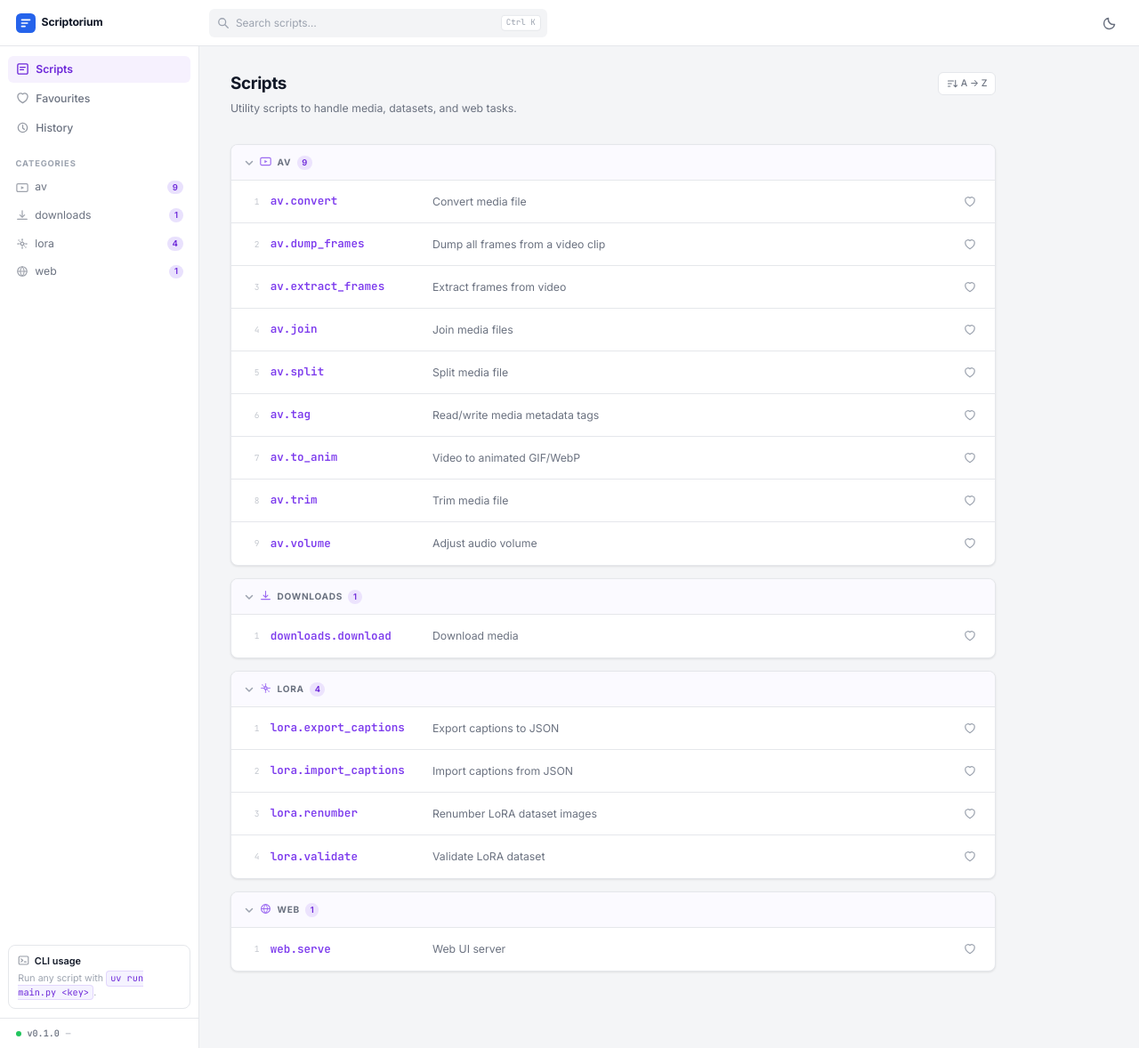
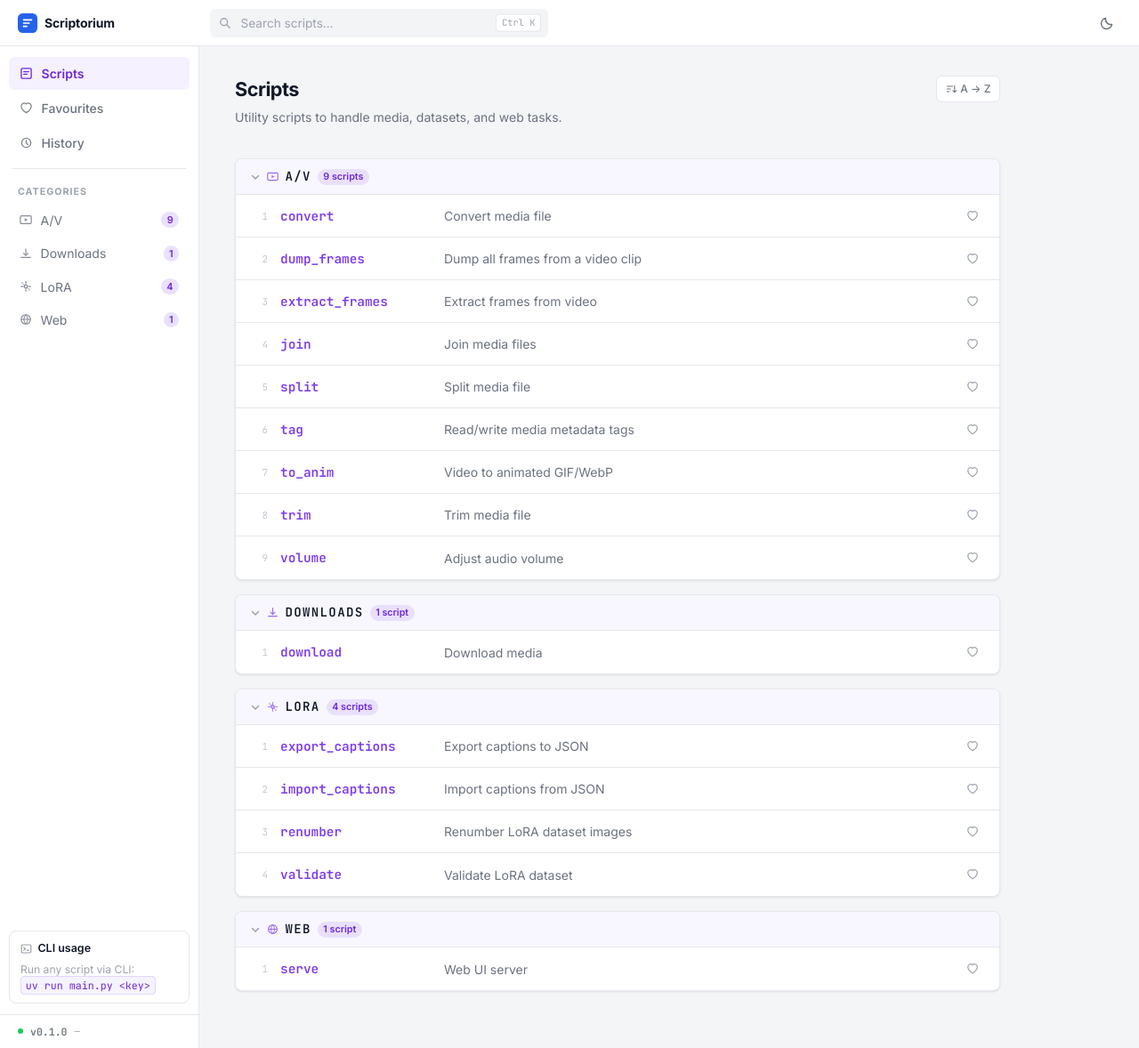
Before and after one commit to ayy-em/scriptorium, a FastAPI app: page / in a window 1280 px wide. Shown: the whole page at 89% size. Run offline with FastAPI, Linux system fonts and the light colour scheme; some libraries are stand-ins or nearby versions.

Commit message:
add theme LABEL; strip theme prefix from rows; N scripts badge; sidebar polish
- Add LABEL to each scripts/<theme>/__init__.py (API, A/V, Downloads,
  Formats, Home Assistant, LLM, LoRA, Photo, Printing, Speech, Tabular, Web)
- Add theme_labels() to core/registry.py; reads LABEL, falls back to
  title-cased key; pass labels dict to all template contexts in webapp/app.py
- index.html: section headers use labels[theme]; row .row-key shows just
  the script name (e.g. convert, not av.convert); badge shows "9 scripts"
- _sidebar.html: category buttons use labels[theme]; add .sidebar-divider
  <hr> between top nav links and the Categories section
- style.css: .sidebar-divider rule; theme-header background mix raised from
  40% to 70% for clearer section/row distinction; sidebar-link padding
  0.5rem 0.75rem, icon opacity 0.85; sidebar-category padding 0.45rem 0.75rem,
  icon opacity 0.8

Co-Authored-By: Claude Sonnet 4.6 <noreply@anthropic.com>

```diff
--- a/core/registry.py
+++ b/core/registry.py
@@ -28,6 +28,23 @@ def discover() -> dict[str, ModuleType]:
     return result
 
 
+def theme_labels() -> dict[str, str]:
+    """Return {theme_key: display_label} for each discovered theme.
+
+    Reads the LABEL module attribute; falls back to title-cased key if absent.
+
+    Returns:
+        Mapping of theme key to human-readable label string.
+    """
+    result: dict[str, str] = {}
+    for theme in pkgutil.iter_modules(_scripts_pkg.__path__):
+        if theme.name.startswith("_"):
+            continue
+        mod = importlib.import_module(f"scripts.{theme.name}")
+        result[theme.name] = getattr(mod, "LABEL", theme.name.replace("_", " ").title())
+    return result
+
+
 def discover_themes() -> dict[str, dict[str, ModuleType]]:
     """Return {theme: {script_name: module}} for all discovered scripts.
 
--- a/scripts/api/__init__.py
+++ b/scripts/api/__init__.py
@@ -1 +1,3 @@
 """API utility scripts."""
+
+LABEL = "API"
--- a/scripts/av/__init__.py
+++ b/scripts/av/__init__.py
@@ -1 +1,3 @@
 """A/V manipulation scripts backed by ffmpeg."""
+
+LABEL = "A/V"
--- a/scripts/downloads/__init__.py
+++ b/scripts/downloads/__init__.py
@@ -1 +1,3 @@
 """Media download scripts backed by yt-dlp."""
+
+LABEL = "Downloads"
--- a/scripts/formats/__init__.py
+++ b/scripts/formats/__init__.py
@@ -1 +1,3 @@
 """File format conversion scripts."""
+
+LABEL = "Formats"
--- a/scripts/homeassistant/__init__.py
+++ b/scripts/homeassistant/__init__.py
@@ -1 +1,3 @@
 """Home Assistant utility scripts."""
+
+LABEL = "Home Assistant"
--- a/scripts/llm/__init__.py
+++ b/scripts/llm/__init__.py
@@ -1 +1,3 @@
 """LLM utility scripts."""
+
+LABEL = "LLM"
--- a/scripts/lora/__init__.py
+++ b/scripts/lora/__init__.py
@@ -1 +1,3 @@
 """LoRA training dataset scripts."""
+
+LABEL = "LoRA"
--- a/scripts/photo/__init__.py
+++ b/scripts/photo/__init__.py
@@ -1 +1,3 @@
 """Photo manipulation scripts."""
+
+LABEL = "Photo"
--- a/scripts/printing/__init__.py
+++ b/scripts/printing/__init__.py
@@ -1 +1,3 @@
 """Print-related utility scripts."""
+
+LABEL = "Printing"
--- a/scripts/speech/__init__.py
+++ b/scripts/speech/__init__.py
@@ -1 +1,3 @@
 """Speech processing scripts."""
+
+LABEL = "Speech"
--- a/scripts/tabular/__init__.py
+++ b/scripts/tabular/__init__.py
@@ -1 +1,3 @@
 """Tabular data processing scripts."""
+
+LABEL = "Tabular"
--- a/scripts/web/__init__.py
+++ b/scripts/web/__init__.py
@@ -1 +1,3 @@
 """Web UI theme — FastAPI server for browsing and running scripts in the browser."""
+
+LABEL = "Web"
--- a/webapp/app.py
+++ b/webapp/app.py
@@ -14,7 +14,7 @@ from fastapi.responses import StreamingResponse
 from fastapi.staticfiles import StaticFiles
 from fastapi.templating import Jinja2Templates
 
-from core.registry import discover, discover_themes
+from core.registry import discover, discover_themes, theme_labels
 from webapp._form import build_argv, fields_from_parser
 
 _REPO_ROOT = Path(__file__).parent.parent
@@ -85,12 +85,14 @@ _GIT_HASH = _read_git_hash()
 async def index(request: Request):
     """List all available scripts grouped by theme."""
     themes = discover_themes()
+    labels = theme_labels()
     return templates.TemplateResponse(
         request,
         "index.html",
         {
             "themes": themes,
             "all_themes": themes,
+            "labels": labels,
             "themes_data_json": _themes_search_json(themes),
             "version": _APP_VERSION,
             "git_hash": _GIT_HASH,
@@ -117,6 +119,7 @@ async def script_detail(theme: str, script_name: str, request: Request):
             "mod": mod,
             "field_specs": field_specs,
             "all_themes": discover_themes(),
+            "labels": theme_labels(),
             "version": _APP_VERSION,
             "git_hash": _GIT_HASH,
         },
--- a/webapp/static/style.css
+++ b/webapp/static/style.css
@@ -49,7 +49,7 @@ input, select, textarea { font: inherit; }
 
 /* ─── Base ───────────────────────────────────────────────────────────────── */
 html {
-  font-size: 14px;
+  font-size: 16px;
   -webkit-font-smoothing: antialiased;
 }
 
@@ -192,8 +192,8 @@ body {
 .sidebar-link {
   display: flex;
   align-items: center;
-  gap: 0.55rem;
-  padding: 0.45rem 0.625rem;
+  gap: 0.6rem;
+  padding: 0.5rem 0.75rem;
   border-radius: 6px;
   font-size: 0.875rem;
   font-weight: 500;
@@ -215,7 +215,7 @@ body {
   font-weight: 600;
 }
 
-.sidebar-link svg { flex-shrink: 0; opacity: 0.7; }
+.sidebar-link svg { flex-shrink: 0; opacity: 0.85; }
 .sidebar-link.active svg { opacity: 1; }
 
 .sidebar-section-label {
@@ -237,8 +237,8 @@ body {
 .sidebar-category {
   display: flex;
   align-items: center;
-  gap: 0.55rem;
-  padding: 0.4rem 0.625rem;
+  gap: 0.6rem;
+  padding: 0.45rem 0.75rem;
   border-radius: 6px;
   font-size: 0.875rem;
   color: var(--text-muted);
@@ -261,7 +261,7 @@ body {
   font-weight: 600;
 }
 
-.sidebar-category svg { flex-shrink: 0; opacity: 0.65; }
+.sidebar-category svg { flex-shrink: 0; opacity: 0.8; }
 .sidebar-category.active svg { opacity: 1; }
 
 .sidebar-category-name { flex: 1; }
@@ -283,6 +283,17 @@ body {
 }
 
 .sidebar-spacer { flex: 1; }
+
+.sidebar-divider {
+  border: none;
+  border-top: 1px solid var(--border);
+  margin: 0.25rem 0.875rem;
+  transition: border-color 200ms ease;
+}
+
+.sidebar-info-text {
+  line-height: 1.75;
+}
 
 /* ─── Sidebar CLI card ───────────────────────────────────────────────────── */
 .sidebar-cli {
@@ -438,7 +449,7 @@ body {
   height: 40px;
   cursor: pointer;
   user-select: none;
-  background: color-mix(in srgb, var(--bg-hover) 40%, var(--bg-panel));
+  background: color-mix(in srgb, var(--bg-hover) 70%, var(--bg-panel));
   border-bottom: 1px solid var(--border);
   transition: background-color 150ms ease, border-color 200ms ease;
 }
@@ -468,11 +479,12 @@ body {
 .theme-chevron.collapsed { transform: rotate(-90deg); }
 
 .theme-name {
-  font-size: 0.72rem;
+  font-family: var(--font-mono);
+  font-size: 0.875em;
   font-weight: 700;
   text-transform: uppercase;
-  letter-spacing: 0.07em;
-  color: var(--text-muted);
+  letter-spacing: 0.1em;
+  color: var(--text);
 }
 
 .theme-badge {
--- a/webapp/templates/_sidebar.html
+++ b/webapp/templates/_sidebar.html
@@ -25,6 +25,7 @@
     </a>
   </nav>
 
+  <hr class="sidebar-divider">
   <p class="sidebar-section-label">Categories</p>
   <div class="sidebar-categories">
     {% for theme, scripts in all_themes.items() %}
@@ -32,7 +33,7 @@
             :class="{ 'active': $store.ui.activeCategory === '{{ theme }}' }"
             @click="$store.ui.activeCategory = $store.ui.activeCategory === '{{ theme }}' ? null : '{{ theme }}'">
       {{ theme_icon(theme, 14) }}
-      <span class="sidebar-category-name">{{ theme }}</span>
+      <span class="sidebar-category-name">{{ labels[theme] }}</span>
       <span class="category-count">{{ scripts | length }}</span>
     </button>
     {% endfor %}
@@ -49,7 +50,7 @@
       </svg>
       <span class="sidebar-cli-title">CLI usage</span>
     </div>
-    <p>Run any script with <code>uv run main.py &lt;key&gt;</code>.</p>
+    <p class="sidebar-info-text">Run any script via CLI:<br><code>uv run main.py &lt;key&gt;</code></p>
   </div>
 
   <div class="sidebar-status">
--- a/webapp/templates/index.html
+++ b/webapp/templates/index.html
@@ -34,8 +34,8 @@
                   stroke-linecap="round" stroke-linejoin="round"/>
           </svg>
           <span class="theme-header-icon">{{ theme_icon(theme, 13) }}</span>
-          <span class="theme-name">{{ theme }}</span>
-          <span class="theme-badge">{{ scripts | length }}</span>
+          <span class="theme-name">{{ labels[theme] }}</span>
+          <span class="theme-badge">{{ scripts | length }} script{{ 's' if scripts | length != 1 else '' }}</span>
         </div>
       </div>
 
@@ -48,7 +48,7 @@
            x-show="rowVisible($el)"
            x-transition.duration.100ms>
           <span class="row-num">{{ loop.index }}</span>
-          <span class="row-key">{{ theme }}.{{ name }}</span>
+          <span class="row-key">{{ name }}</span>
           <span class="row-title">{{ mod.TITLE }}</span>
           <div class="row-actions">
             <button class="icon-btn fav-btn"
```
